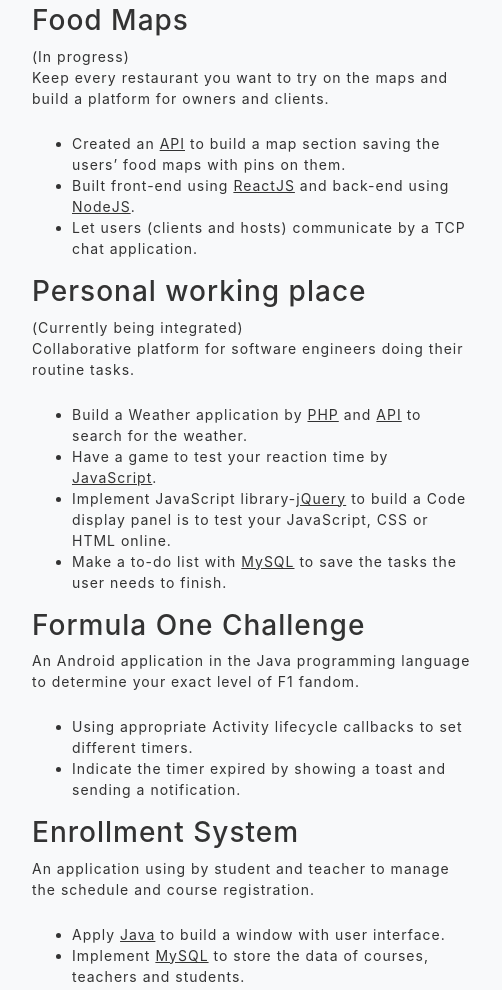
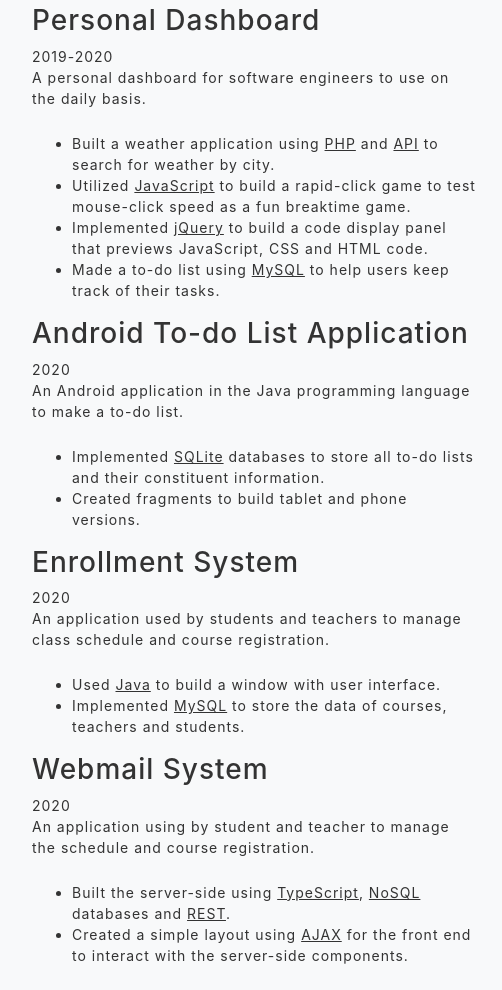
Before and after one commit to wei-shiuan-chang/Portfolio, a plain HTML site: page index.html in a window 1280 px wide. Shown: the part 1333-2323 px from the top of the page, 148-650 px from the left. Drawn offline with nearby package versions, Linux system fonts and the light colour scheme.

Commit message:
Update README

```diff
--- a/index.html
+++ b/index.html
@@ -148,40 +148,26 @@
 
         <div class="row mb-5" id="proS">
           <div class="col-lg-5 h-100 jm-sticky-top ml-auto">
-            <h3 class="aboutHeader">Food Maps</h3>
+            <h3 class="aboutHeader">Personal Dashboard</h3>
 
-            <p class="mb-4">(In progress)</br>Keep every restaurant you want to try on the maps and build a platform for owners and clients.
+            <p class="mb-4">2019-2020</br>A personal dashboard for software engineers to use on the daily basis.
             	<UL>
 
-              <LI>Created an <u>API</u> to build a map section saving the users’ food maps with pins on them.</LI>
-              <LI>Built front-end using <u>ReactJS</u> and back-end using <u>NodeJS</u>.</LI>
-              <LI>Let users (clients and hosts) communicate by a TCP chat application.</LI>
+              <LI>Built a weather application using <u>PHP</u> and <u>API</u> to search for weather by city.</LI>
+              <LI>Utilized <u>JavaScript</u> to build a rapid-click game to test mouse-click speed as a fun breaktime game.</LI>
+              <LI>Implemented <u>jQuery</u> to build a code display panel that previews JavaScript, CSS and HTML code.</LI>
+              <LI>Made a to-do list using <u>MySQL</u> to help users keep track of their tasks.</LI>
 
 
               </UL>
             </p>
 
-            <h3 class="aboutHeader">Personal working place</h3>
-            <p class="mb-4">(Currently being integrated)</br>Collaborative platform for software engineers doing their routine tasks.
+            <h3 class="aboutHeader">Android To-do List Application</h3>
+            <p class="mb-4">2020</br>An Android application in the Java programming language to make a to-do list.
             	<UL>
 
-              <LI>Build a Weather application by <u>PHP</u> and <u>API</u> to search for the weather. </LI>
-              <LI>Have a game to test your reaction time by <u>JavaScript</u>.</LI>
-              <LI>Implement JavaScript library-<u>jQuery</u> to build a Code display panel is to test your JavaScript, CSS or HTML online.</LI>
-              <LI>Make a to-do list with <u>MySQL</u> to save the tasks the user needs to finish.</LI>
-
-
-              </UL>
-            </p>
-
-            <h3 class="aboutHeader">Formula One Challenge</h3>
-
-            <p class="mb-4">An Android application in the Java programming language to determine your exact level of F1 fandom.
-            	<UL>
-
-              <LI>Using appropriate Activity lifecycle callbacks to set different timers.</LI>
-              <LI>Indicate the timer expired by showing a toast and sending a notification.</LI>
-
+              <LI>Implemented <u>SQLite</u> databases to store all to-do lists and their constituent information.</LI>
+              <LI>Created fragments to build tablet and phone versions. </LI>
 
 
               </UL>
@@ -189,11 +175,24 @@
 
             <h3 class="aboutHeader">Enrollment System</h3>
 
-            <p class="mb-4">An application using by student and teacher to manage the schedule and course registration.
+            <p class="mb-4">2020</br>An application used by students and teachers to manage class schedule and course registration.
             	<UL>
 
-              <LI>Apply <u>Java</u> to build a window with user interface.</LI>
-              <LI>Implement <u>MySQL</u> to store the data of courses, teachers and students.</LI>
+              <LI>Used <u>Java</u> to build a window with user interface.</LI>
+              <LI>Implemented <u>MySQL</u> to store the data of courses, teachers and students.</LI>
+
+
+
+              </UL>
+            </p>
+
+            <h3 class="aboutHeader">Webmail System</h3>
+
+            <p class="mb-4">2020</br>An application using by student and teacher to manage the schedule and course registration.
+            	<UL>
+
+              <LI>Built the server-side using <u>TypeScript</u>, <u>NoSQL</u> databases and <u>REST</u>.</LI>
+              <LI>Created a simple layout using <u>AJAX</u> for the front end to interact with the server-side components.</LI>
 
 
 
```
Also changed, not shown: ScreenShot.png (added), 3 other files.
